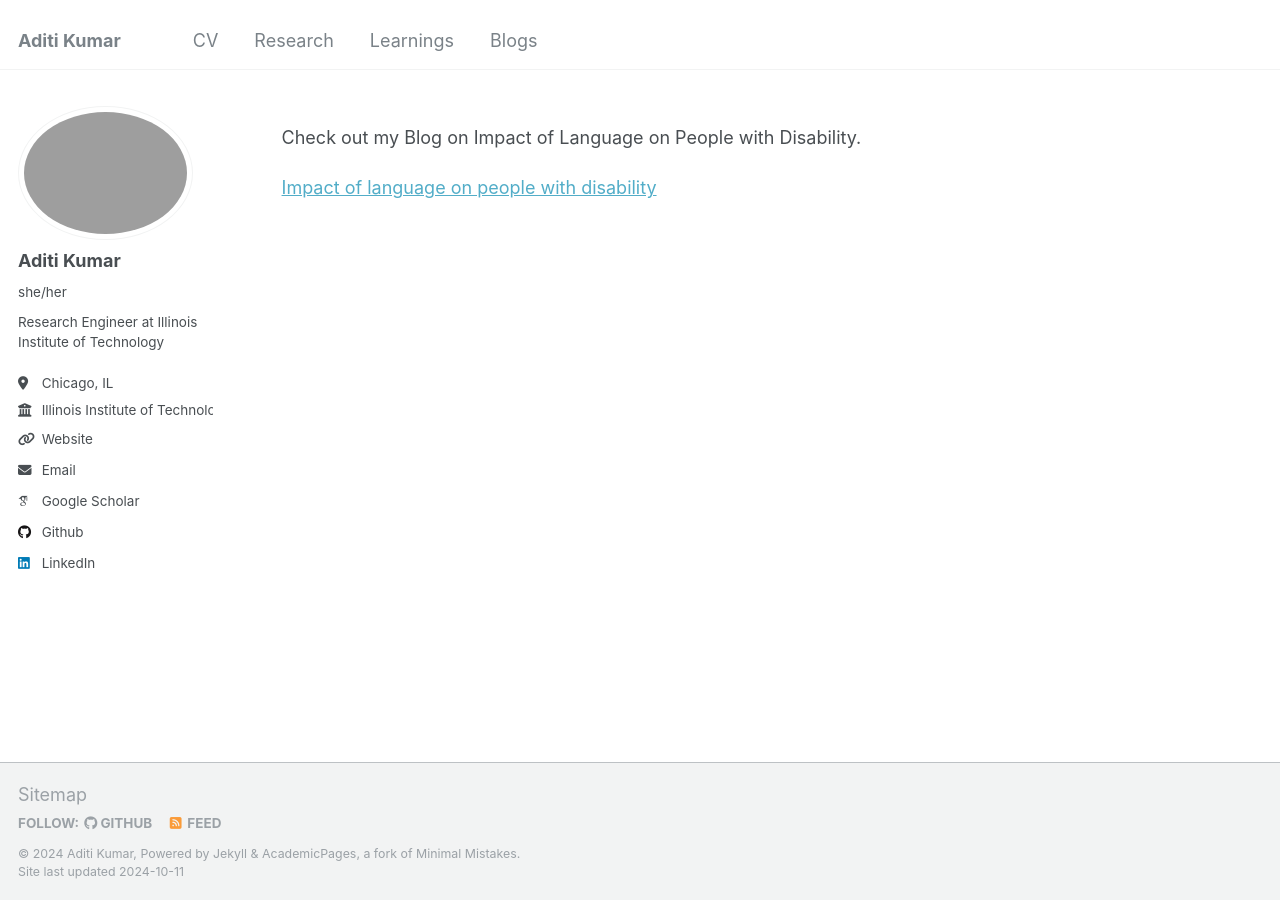
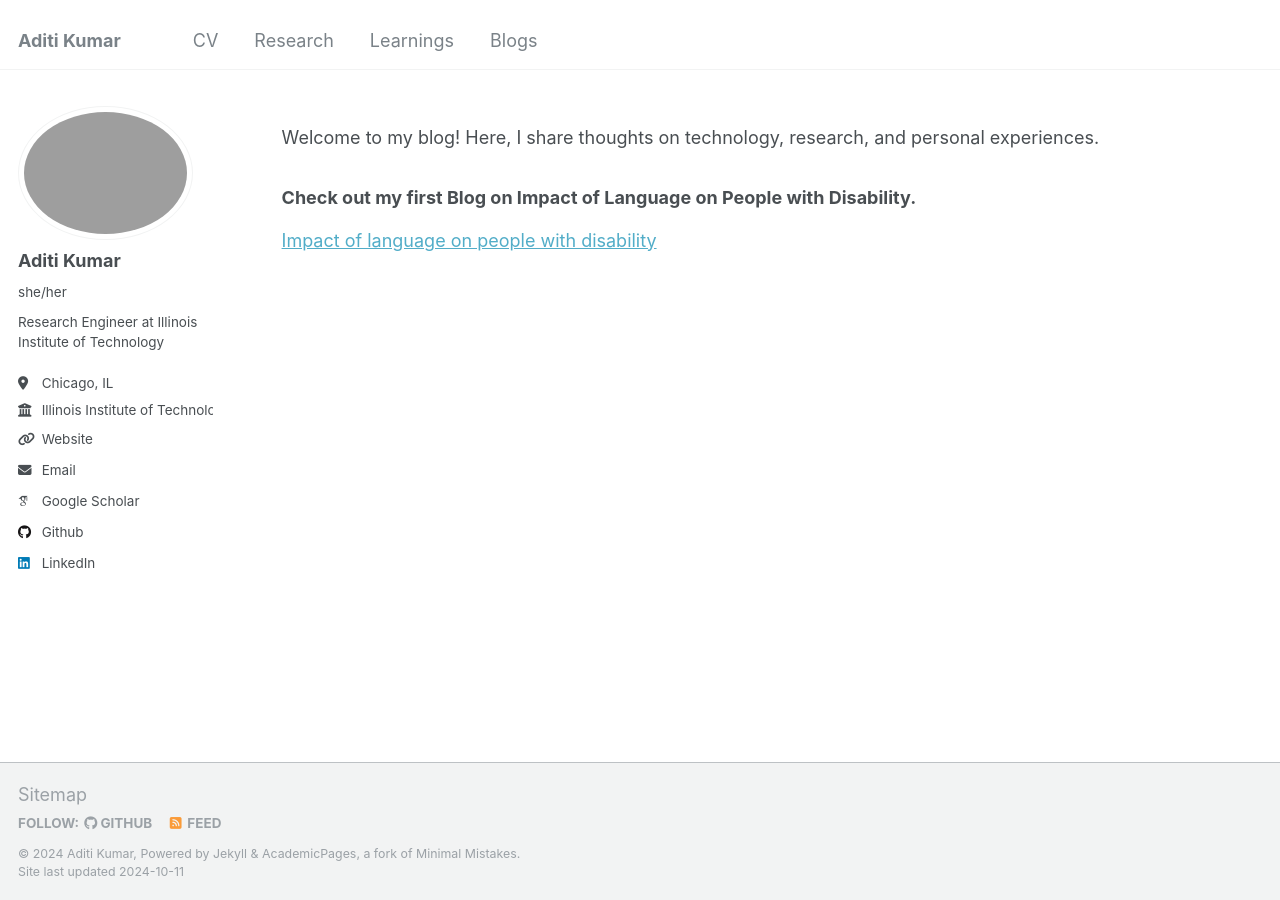
Before and after one commit to aditi1421/aditi1421.github.io, a Jekyll site: the page built from _pages/blogs.md, in a window 1280 px wide. Built offline with Jekyll 4.4.1, drawn with Linux system fonts in a browser that asks for light colours; some web fonts are replaced.

Commit message:
Update blogs.md

```diff
--- a/_pages/blogs.md
+++ b/_pages/blogs.md
@@ -7,6 +7,8 @@ author_profile: true
 
 {% include base_path %}
 
-Check out my Blog on Impact of Language on People with Disability.
+Welcome to my blog! Here, I share thoughts on technology, research, and personal experiences.
+
+### Check out my first Blog on Impact of Language on People with Disability.
 
  [Impact of language on people with disability](https://medium.com/@aditikumar590/the-impact-of-language-on-people-with-disability-ff11aa4772f1/)
```
